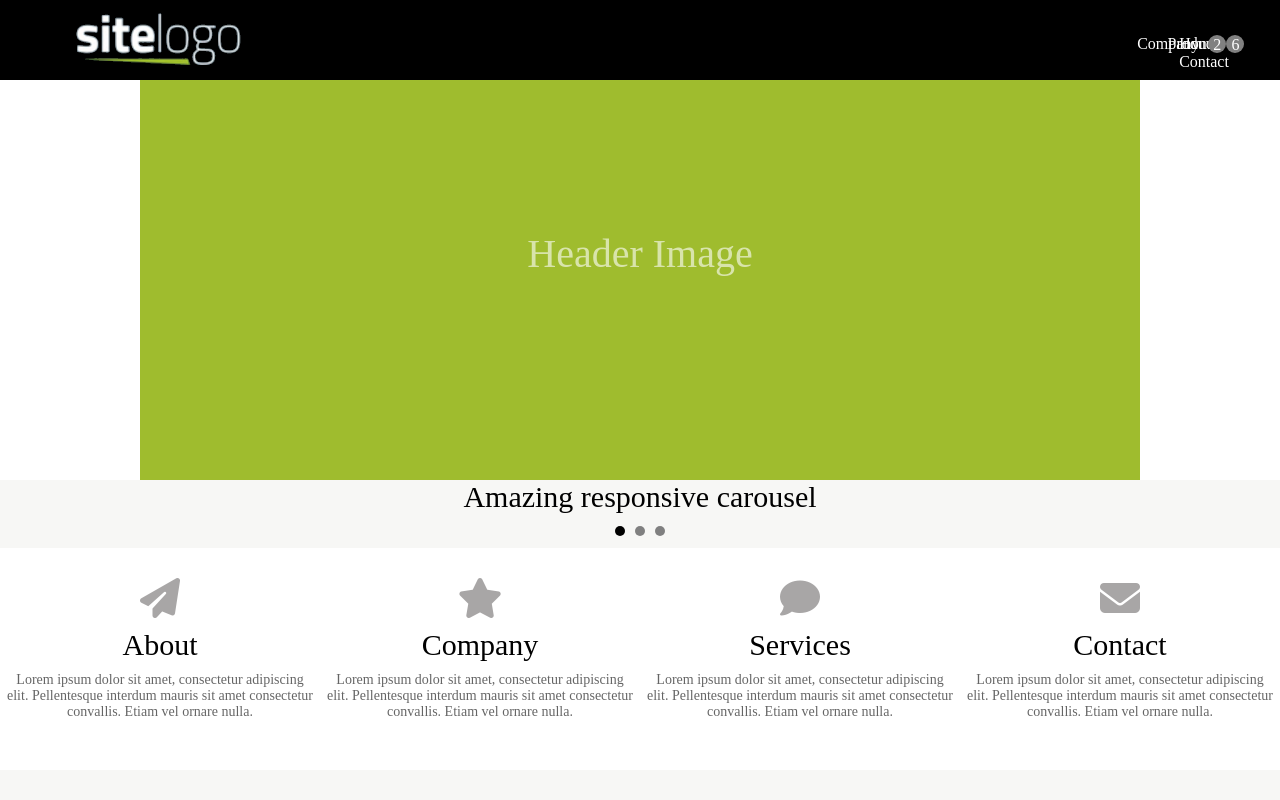
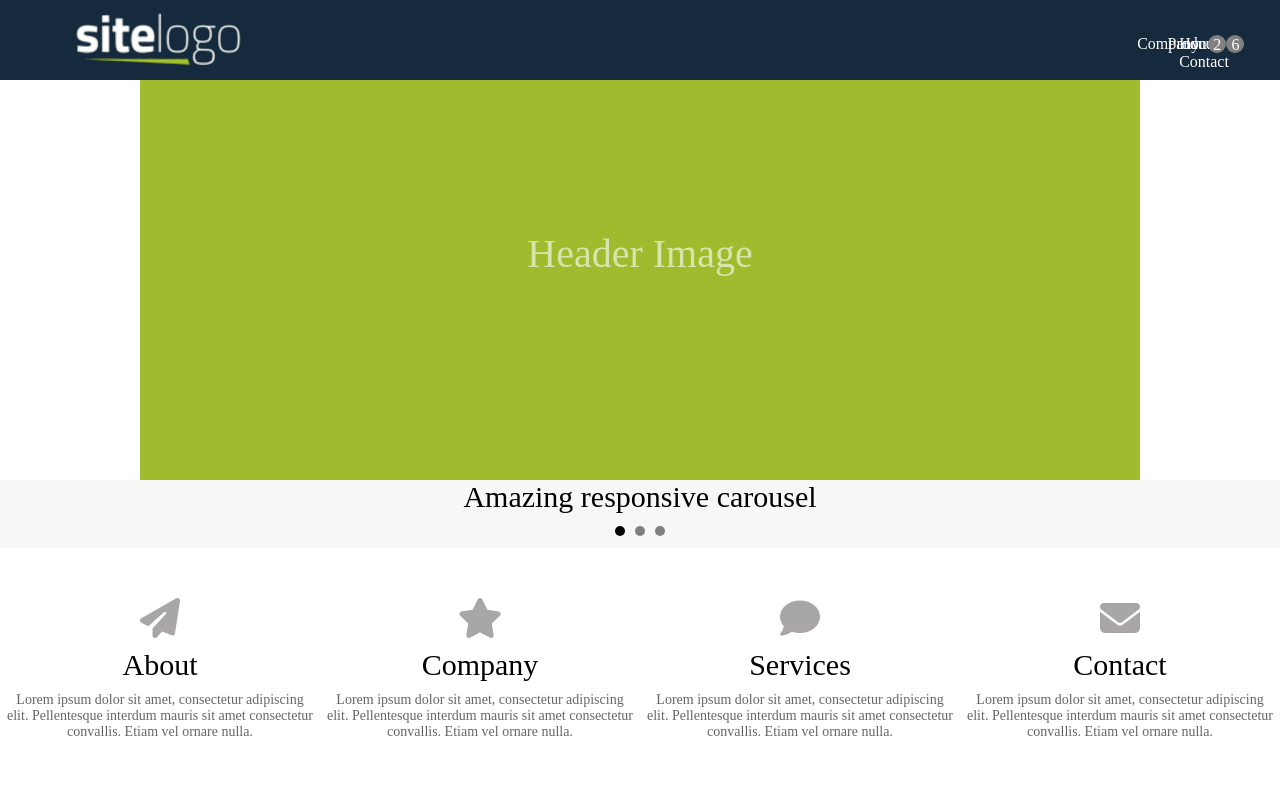
Before and after one commit to oggyst/mockup2, a plain HTML site: page index.html in a window 1280 px wide. Shown: the top 800 px of the page. Drawn offline with Linux system fonts and the light colour scheme.

Commit message:
Add files via upload

```diff
--- a/scss/colors.scss
+++ b/scss/colors.scss
@@ -1,4 +1,4 @@
-$navigation-bar: black;
+$navigation-bar: rgb(22, 42, 61);
 $header-image: #9FBC2E;
 $text-background: #F7F7F5;
 $image-one: #9FBC2E;
@@ -6,4 +6,4 @@ $image-two: #F2BE37;
 $image-three: #E85857;
 $image-four: #60B1CE;
 $text-color: white;
-$st-footer-designer-color:rgb(128, 134, 96);
+$st-footer-designer-color:rgba(167, 196, 7, 0.979);
--- a/scss/styles.scss
+++ b/scss/styles.scss
@@ -147,7 +147,7 @@ body
 
     div
     {
-      margin: 30px 0px;
+      margin: 50px 0px;
       text-align: center;
       i
       {
```
Also changed, not shown: scss/styles.css, 1 other file.
